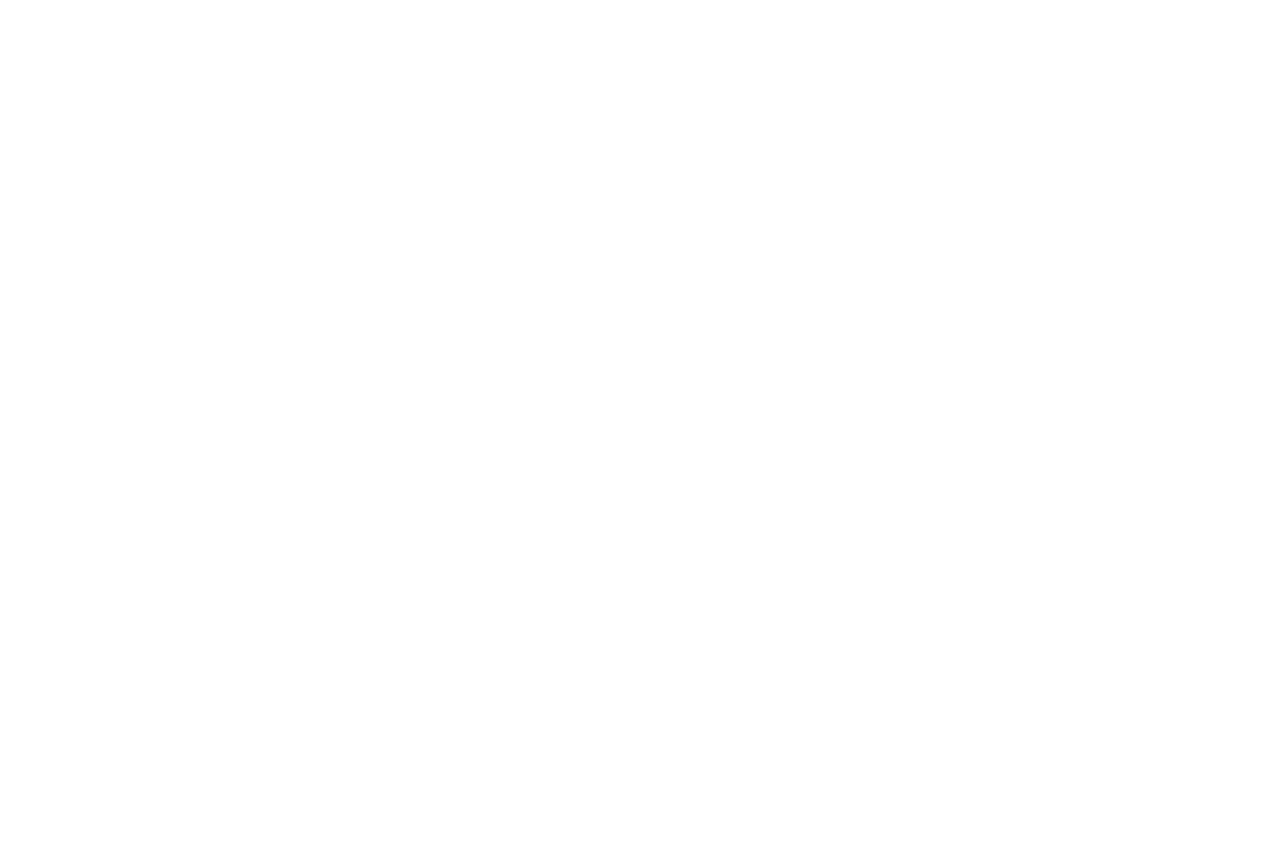
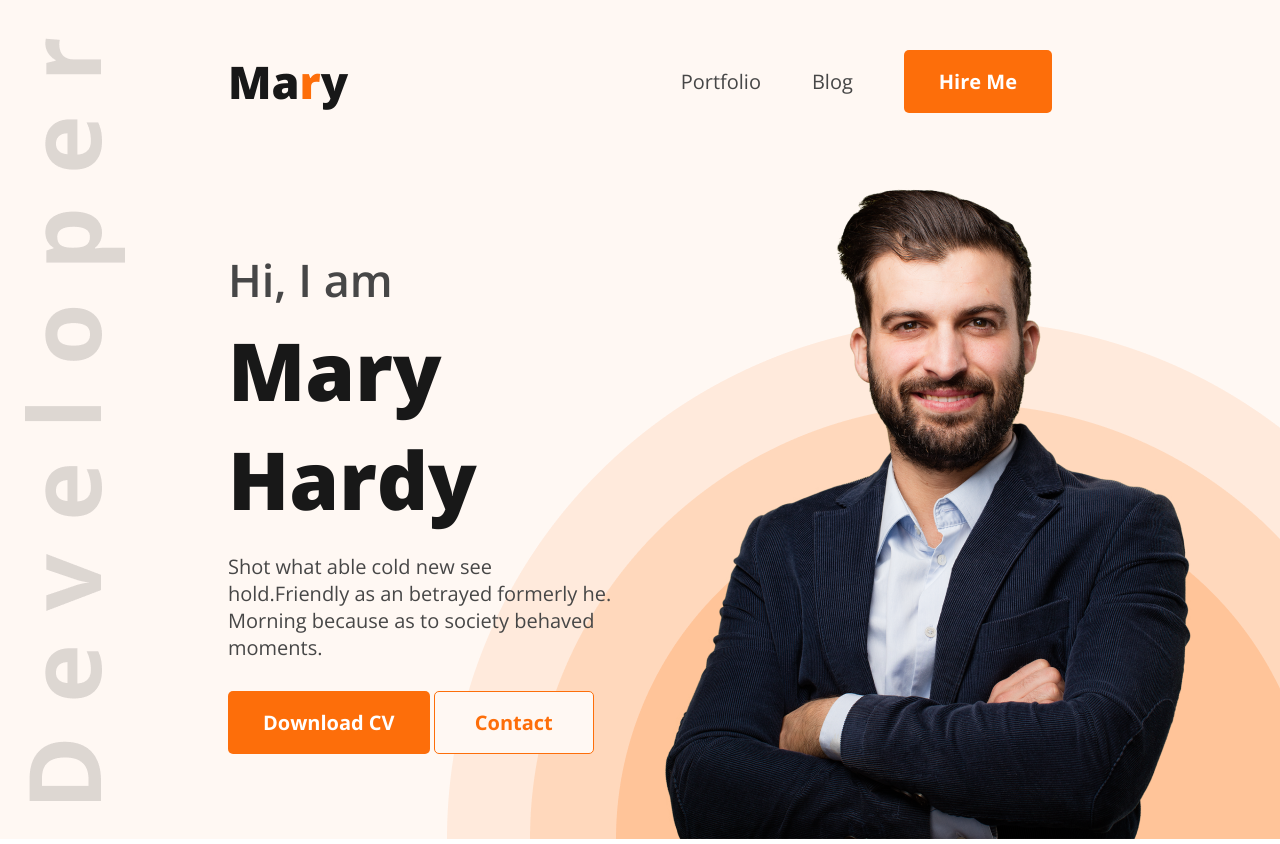
Before and after one commit to Hridoy-Shahriar/Portfolio-Website, a plain HTML site: page index.html in a window 1280 px wide. Before the commit the page ends 800 px from the top, so only its background shows below. Drawn offline with nearby package versions, Linux system fonts and the light colour scheme.

Commit message:
hero section

```diff
--- a/index.html
+++ b/index.html
@@ -6,5 +6,33 @@
     <title>Portfolio Website</title>
     <link rel="stylesheet" href="style.css" />
   </head>
-  <body></body>
+  <body>
+    <header>
+      <nav id="navbar">
+        <h3>Ma<span>r</span>y</h3>
+        <ul>
+          <li><a href="">Portfolio</a></li>
+          <li><a href="">Blog</a></li>
+          <li>
+            <a href=""><button class="button">Hire Me</button></a>
+          </li>
+        </ul>
+      </nav>
+      <div class="hero">
+        <div class="hero-text">
+          <h3>Hi, I am</h3>
+          <h1>Mary Hardy</h1>
+          <p>
+            Shot what able cold new see hold.Friendly as an betrayed formerly
+            he. Morning because as to society behaved moments.
+          </p>
+          <button class="button">Download CV</button>
+          <button class="contact-btn">Contact</button>
+        </div>
+        <div class="hero-img"><img src="images/hardy.png" alt="" /></div>
+      </div>
+    </header>
+    <main></main>
+    <footer></footer>
+  </body>
 </html>
--- a/style.css
+++ b/style.css
@@ -0,0 +1,140 @@
+@import url("https://fonts.googleapis.com/css2?family=Open+Sans:ital,wght@0,300..800;1,300..800&display=swap");
+
+* {
+  margin: 0;
+  padding: 0;
+  font-family: "Open Sans", sans-serif;
+}
+
+header {
+  background-image: url("./images/developer.png"), url("./images/header_bg.png");
+  background-repeat: no-repeat;
+  background-position: 25px, bottom right;
+  background-color: #fff8f3;
+  padding-top: 50px;
+}
+
+#navbar {
+  display: flex;
+  justify-content: space-between;
+  align-items: center;
+  margin: 0 228px 50px 228px;
+}
+
+nav h3 {
+  color: var(--Dark-01, #181818);
+  font-family: "Open Sans";
+  font-size: 45px;
+  font-style: normal;
+  font-weight: 800;
+  line-height: normal;
+}
+
+nav h3 span {
+  color: #fd6e0a;
+}
+
+nav ul {
+  display: flex;
+  align-items: center;
+  gap: 51px;
+}
+
+nav ul li {
+  list-style: none;
+}
+
+nav li a {
+  text-decoration: none;
+  color: var(--Dark-02, #474747);
+  font-family: "Open Sans";
+  font-size: 20px;
+  font-style: normal;
+  font-weight: 400;
+  line-height: normal;
+}
+
+.button {
+  border: none;
+  padding: 18px 35px;
+  border-radius: 5px;
+  background: #fd6e0a;
+  color: var(--White-Color, #fff);
+  font-family: "Open Sans";
+  font-size: 20px;
+  font-style: normal;
+  font-weight: 700;
+  line-height: normal;
+  cursor: pointer;
+}
+
+.button:hover {
+  background: #e65c00;
+}
+
+/* Hero section styles */
+
+.hero {
+  display: flex;
+  justify-content: space-between;
+  align-items: center;
+  margin: 0px 40px 0px 228px;
+}
+
+.hero-text {
+  max-width: 585px;
+}
+
+.hero-img {
+  margin-right: 40px;
+  height: 676px;
+}
+
+.hero h3 {
+  color: var(--Dark-02, #474747);
+  font-family: "Open Sans";
+  font-size: 45px;
+  font-style: normal;
+  font-weight: 600;
+  line-height: normal;
+  margin-bottom: 5px;
+}
+
+.hero h1 {
+  color: var(--Dark-01, #181818);
+  font-family: "Open Sans";
+  font-size: 80px;
+  font-style: normal;
+  font-weight: 800;
+  line-height: normal;
+  margin-bottom: 20px;
+}
+
+.hero p {
+  color: var(--Dark-02, #474747);
+  font-family: "Open Sans";
+  font-size: 20px;
+  font-style: normal;
+  font-weight: 400;
+  line-height: normal;
+  margin-bottom: 30px;
+}
+
+.contact-btn {
+  background: #fff8f3;
+  color: #fd6e0a;
+  text-align: center;
+  font-family: "Open Sans";
+  font-size: 20px;
+  font-style: normal;
+  font-weight: 700;
+  line-height: normal;
+  border-radius: 5px;
+  border: 1px solid #fd6e0a;
+  padding: 17px 40px;
+}
+
+.contact-btn:hover {
+  background: #fd6e0a;
+  color: #fff;
+}
```
